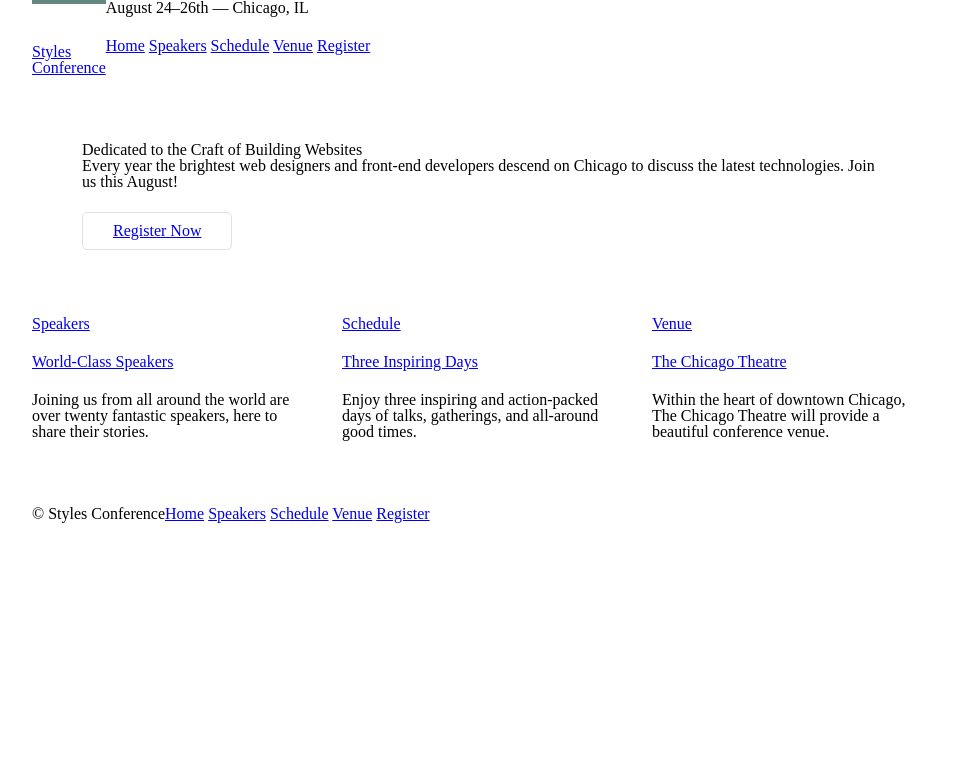
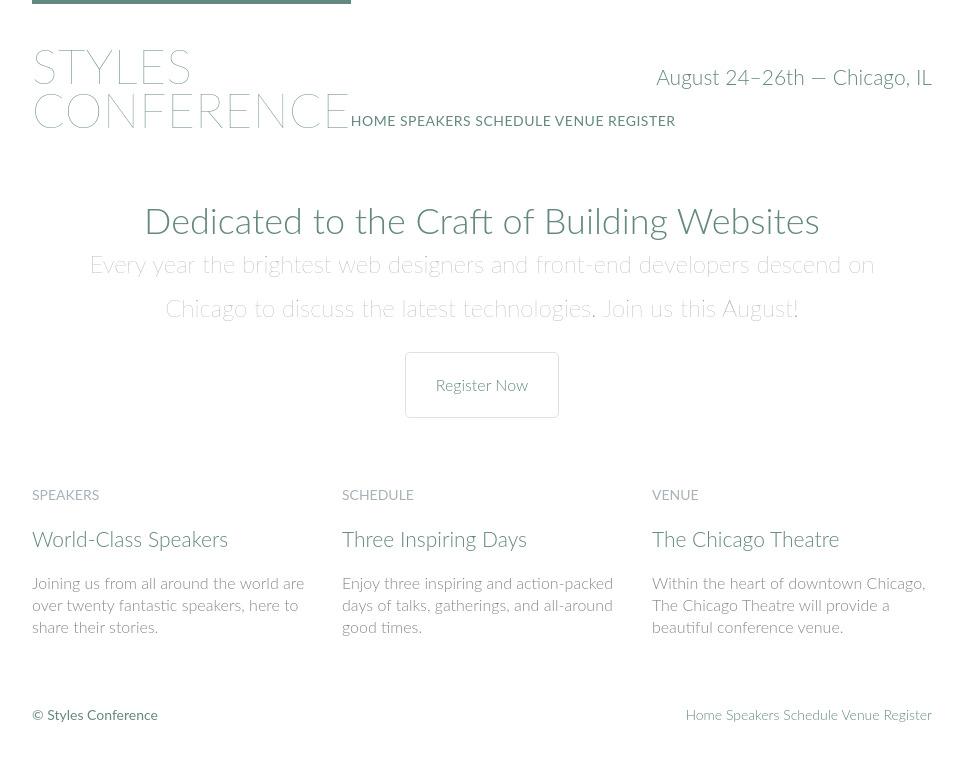
Before and after one commit to Tim4654/styles-conference, a plain HTML site: page index.html in a window 1280 px wide. Shown: the whole page, without its empty margins (158-1121 px from the left). Drawn offline with Linux system fonts and the light colour scheme.

Commit message:
october 13th

```diff
--- a/assets/stylesheets/main.css
+++ b/assets/stylesheets/main.css
@@ -46,7 +46,21 @@ table {
   border-collapse: collapse;
   border-spacing: 0;
 }
-
+strong{
+  font-weight: 400;
+}
+cite, em{
+  font-style: italic;
+}
+/*
+  ========================================
+  Custom styles
+  ========================================
+*/
+body{
+  color: #888;
+  font: 300 16px/22px "Lato", "Open Sans", "Helvetica Neue", Helvetica, Arial, sans-serif;
+}
 /*
   ========================================
   Grid
@@ -115,6 +129,29 @@ table {
 h1, h3, h4, h5, p {
   margin-bottom: 22px;
 }
+h1, h2, h3, h4{
+  color: #648880;
+}
+h1{
+  font-size: 36px;
+  line-height: 44px;
+}
+h2{
+  font-size: 24px;
+  line-height: 44px;
+}
+h3{
+  font-size: 21px;
+}
+h4{
+  font-size: 18px;
+}
+h5{
+  color: #a9b2b9;
+  font-size: 14px;
+  font-weight: 400;
+  text-transform: uppercase;
+}
 
 /*
   ========================================
@@ -141,7 +178,22 @@ h1, h3, h4, h5, p {
 .logo {
   border-top: 4px solid #648880;
   float: left;
+  font-size: 48px;
+  font-weight: 100;
+  letter-spacing: .5px;
+  line-height: 44px;
   padding: 40px 0 22px 0;
+  text-transform: uppercase;
+}
+.tagline{
+  margin: 66px 0 22px 0;
+  text-align: right;
+}
+.primary-nav{
+  font-size: 14px;
+  font-weight: 400;
+  letter-spacing: .5px;
+  text-transform: uppercase;
 }
 
 /*
@@ -151,11 +203,14 @@ h1, h3, h4, h5, p {
 */
 
 .primary-footer {
+  color: #648880;
+  font-size: 14px;
   padding-bottom: 44px;
   padding-top: 44px;
 }
 .primary-footer small {
   float: left;
+  font-weight: 400;
 }
 
 /*
@@ -165,5 +220,42 @@ h1, h3, h4, h5, p {
 */
 
 .hero {
+  line-height: 44px;
   padding: 22px 80px 66px 80px;
+  text-align: center;
 }
+.hero h2{
+  font-size: 36px;
+}
+.hero p{
+  font-size: 24px;
+  font-weight: 100;
+}
+/*
+  ========================================
+  Links
+  ========================================
+*/
+
+a:hover {
+  color: #a9b2b9;
+}
+a {
+  color: #648880;
+  text-decoration: none;
+}
+p a{
+  border-bottom: 1px solid #dfe2e5;
+}
+.teaser a:hover h3{
+  color: #a9b2b9;
+}
+/*
+  ========================================
+  Navigation
+  ========================================
+*/
+
+.nav {
+  text-align: right;
+}
--- a/index.html
+++ b/index.html
@@ -4,7 +4,9 @@
 <head>
   <meta charset="utf-8">
   <title>Styles Conference</title>
-    <link rel="stylesheet" href="assets/stylesheets/main.css">
+  <link rel="stylesheet" href="assets/stylesheets/main.css"
+  <link rel="stylesheet"
+  href="http://fonts.googeapis.com/css?family=Lato:100,300,400">
 </head>
 
 <body>
@@ -17,9 +19,9 @@
       <a href="index.html">Styles <br> Conference</a>
     </h1>
 
-      <h3>August 24&ndash;26th &mdash; Chicago, IL</h3>
+    <h3 class="tagline">August 24&ndash;26th &mdash; Chicago, IL</h3>
 
-      <nav>
+    <nav class="primary-nav">
       <a href="index.html">Home</a>
       <a href="speakers.html">Speakers</a>
       <a href="schedule.html">Schedule</a>
@@ -35,7 +37,8 @@
 
     <h2>Dedicated to the Craft of Building Websites</h2>
 
-      <p>Every year the brightest web designers and front-end developers descend on Chicago to discuss the latest technologies. Join us this August!</p>
+    <p>Every year the brightest web designers and front-end developers descend on Chicago to discuss the latest
+      technologies. Join us this August!</p>
 
     <a class="btn btn-alt" href="register.html">Register Now</a>
 
@@ -83,7 +86,7 @@
 
     <small>&copy; Styles Conference</small>
 
-      <nav>
+    <nav class="nav">
       <a href="index.html">Home</a>
       <a href="speakers.html">Speakers</a>
       <a href="schedule.html">Schedule</a>
@@ -94,4 +97,5 @@
   </footer>
 
 </body>
+
 </html>
```
Lines whose indentation alone changed are shown as unchanged.
